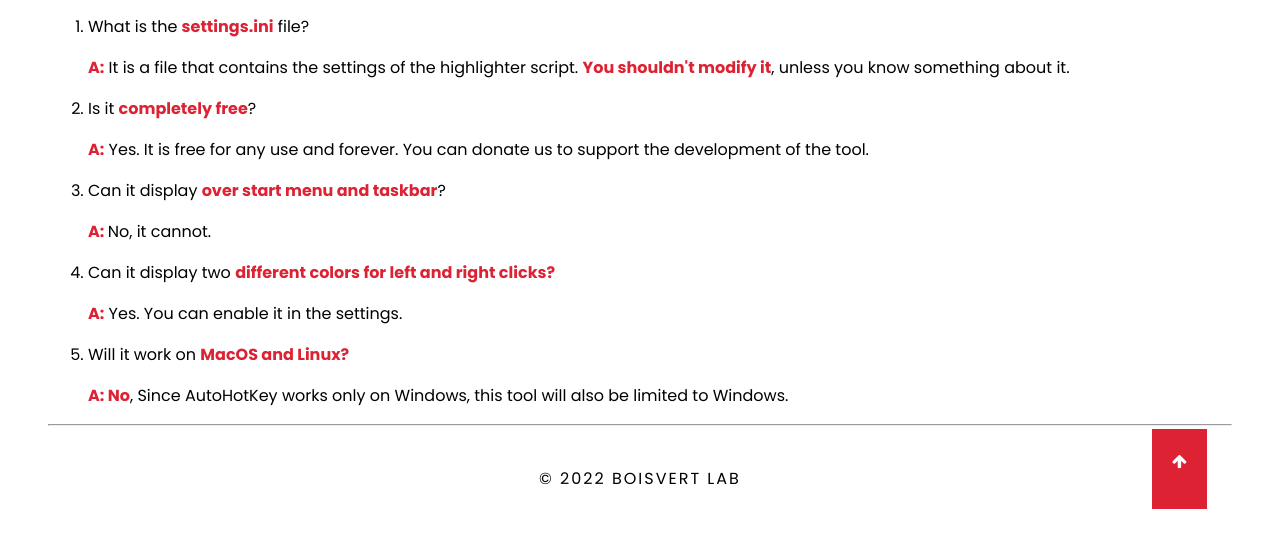
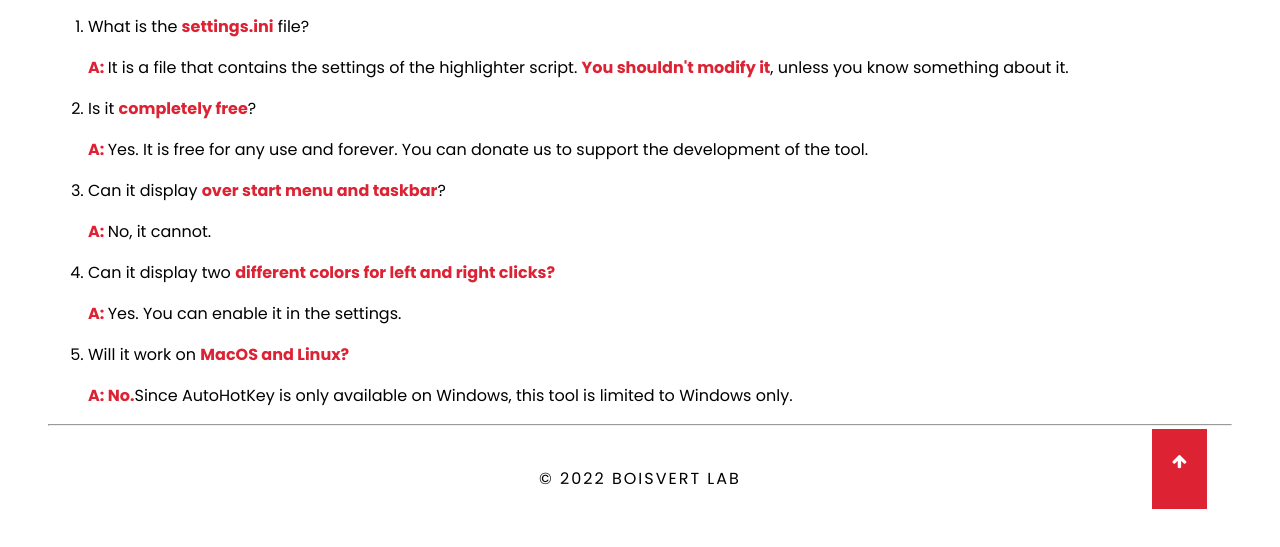
Before and after one commit to Code-Beaker/cursor-highlighter.com, a plain HTML site: page faq.html in a window 1280 px wide. Shown: the part 241-788 px from the top of the page. Drawn offline with Linux system fonts and the light colour scheme.

Commit message:
Add files via upload

```diff
--- a/faq.html
+++ b/faq.html
@@ -47,7 +47,7 @@
           <li>
             <p>What is the <b>settings.ini</b> file?</p>
             <p>
-              <b>A:</b> It is a file that contains the settings of the
+              <b>A: </b>It is a file that contains the settings of the
               highlighter script. <b>You shouldn't modify it</b>, unless you
               know something about it.
             </p>
@@ -55,7 +55,7 @@
           <li>
             <p>Is it <b>completely free</b>?</p>
             <p>
-              <b>A:</b> Yes. It is free for any use and forever. You can donate
+              <b>A: </b>Yes. It is free for any use and forever. You can donate
               us to support the development of the tool.
             </p>
           </li>
@@ -68,11 +68,14 @@
               Can it display two
               <b>different colors for left and right clicks?</b>
             </p>
-            <p><b>A:</b> Yes. You can enable it in the settings.</p>
+            <p><b>A: </b>Yes. You can enable it in the settings.</p>
           </li>
           <li>
             <p>Will it work on <b>MacOS and Linux?</b></p>
-            <p><b>A: </b><b>No</b>, Since AutoHotKey works only on Windows, this tool will also be limited to Windows.</p>
+            <p>
+              <b>A: </b><b>No.</b>Since AutoHotKey is only available on Windows,
+              this tool is limited to Windows only.
+            </p>
           </li>
         </ol>
       </article>
```
